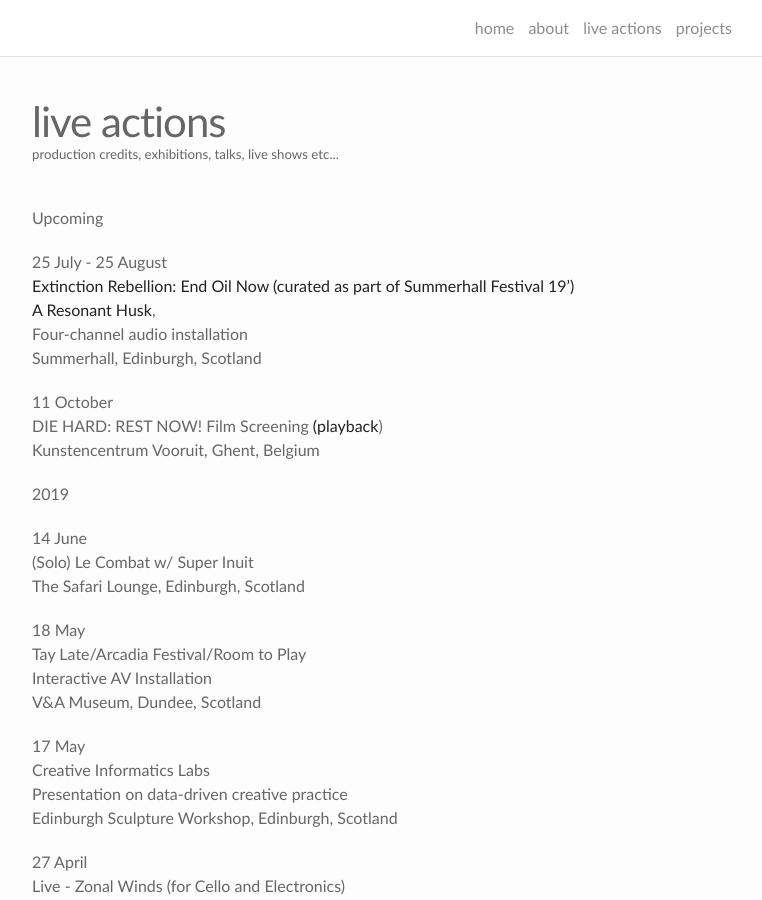
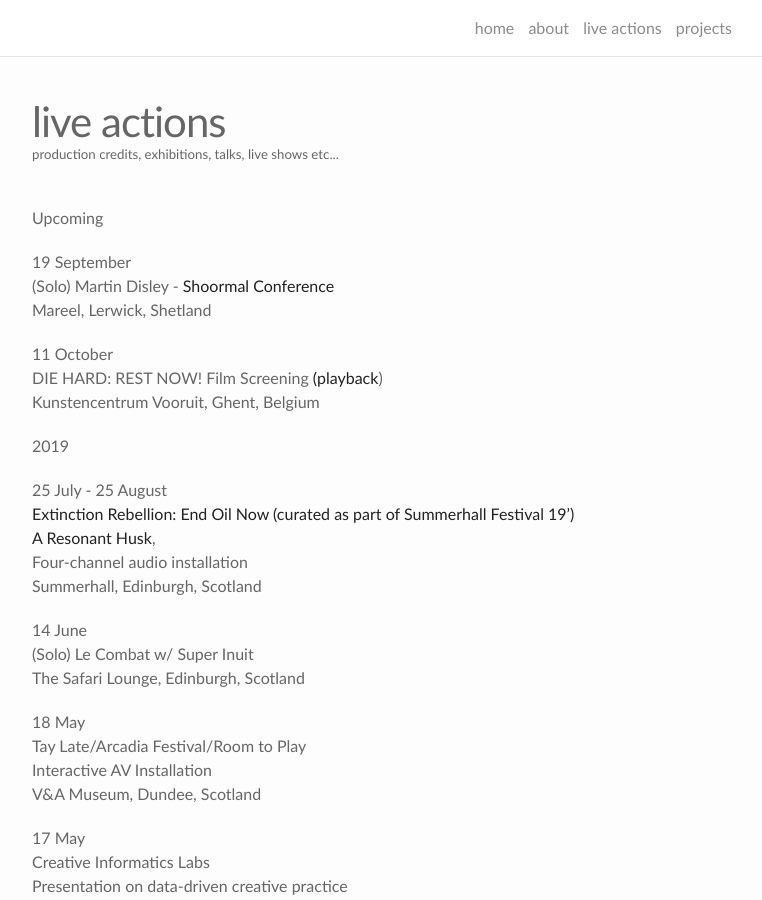
Before and after one commit to martindisley/martindisley.github.io, a Jekyll site: the page built from poetry.md, in a window 1280 px wide and 900 px high. Shown: the whole window, without its empty margins (258-1020 px from the left). Built offline with Jekyll 4.4.1, drawn with Linux system fonts in a browser that asks for light colours; nearby versions of some CDN libraries.

Commit message:
shetland

```diff
--- a/poetry.md
+++ b/poetry.md
@@ -7,11 +7,9 @@ description: production credits, exhibitions, talks, live shows etc...
 
 Upcoming
 
-25 July - 25 August<br/>
-[Extinction Rebellion: End Oil Now (curated as part of Summerhall Festival 19')](https://festival19.summerhall.co.uk/exhibition/extinction-rebellion/)<br/>
-[A Resonant Husk](https://www.martindisley.co.uk/portfolio/1_aresonanthusk/),<br/>
-Four-channel audio installation<br/>
-Summerhall, Edinburgh, Scotland<br/>
+19 September<br/>
+(Solo) Martin Disley - [Shoormal Conference](https://www.shetlandarts.org/our-work/commissions/shoormal-conference-commissions/martin-disley)<br/>
+Mareel, Lerwick, Shetland<br/>
 
 11 October<br/>
 DIE HARD: REST NOW! Film Screening [(playback](https://www.martindisley.co.uk/portfolio/2_restnowdiehard/))<br/>
@@ -19,6 +17,12 @@ Kunstencentrum Vooruit, Ghent, Belgium<br/>
 
 
 2019
+
+25 July - 25 August<br/>
+[Extinction Rebellion: End Oil Now (curated as part of Summerhall Festival 19')](https://festival19.summerhall.co.uk/exhibition/extinction-rebellion/)<br/>
+[A Resonant Husk](https://www.martindisley.co.uk/portfolio/1_aresonanthusk/),<br/>
+Four-channel audio installation<br/>
+Summerhall, Edinburgh, Scotland<br/>
 
 14 June<br/>
 (Solo) Le Combat w/ Super Inuit<br/>
```
